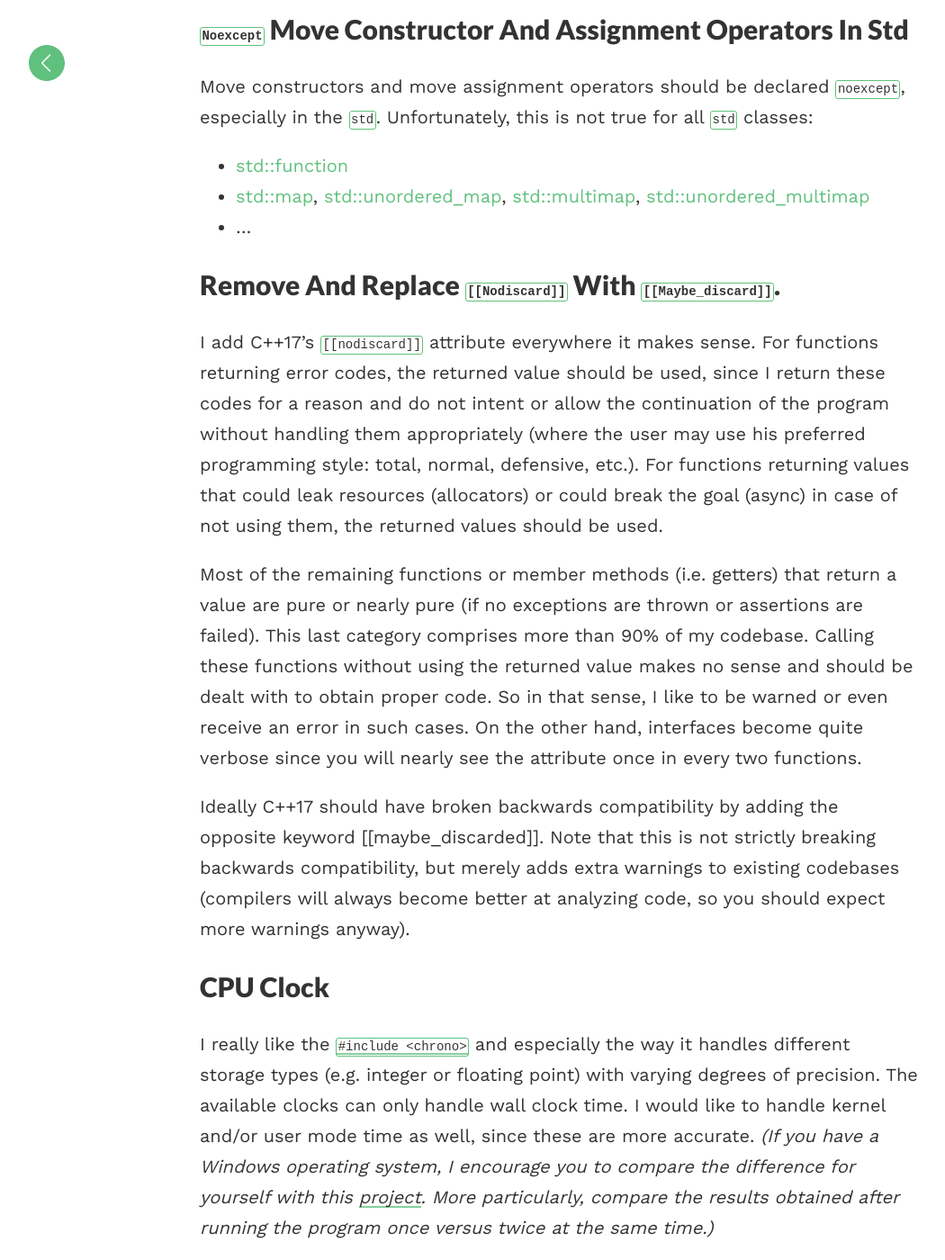
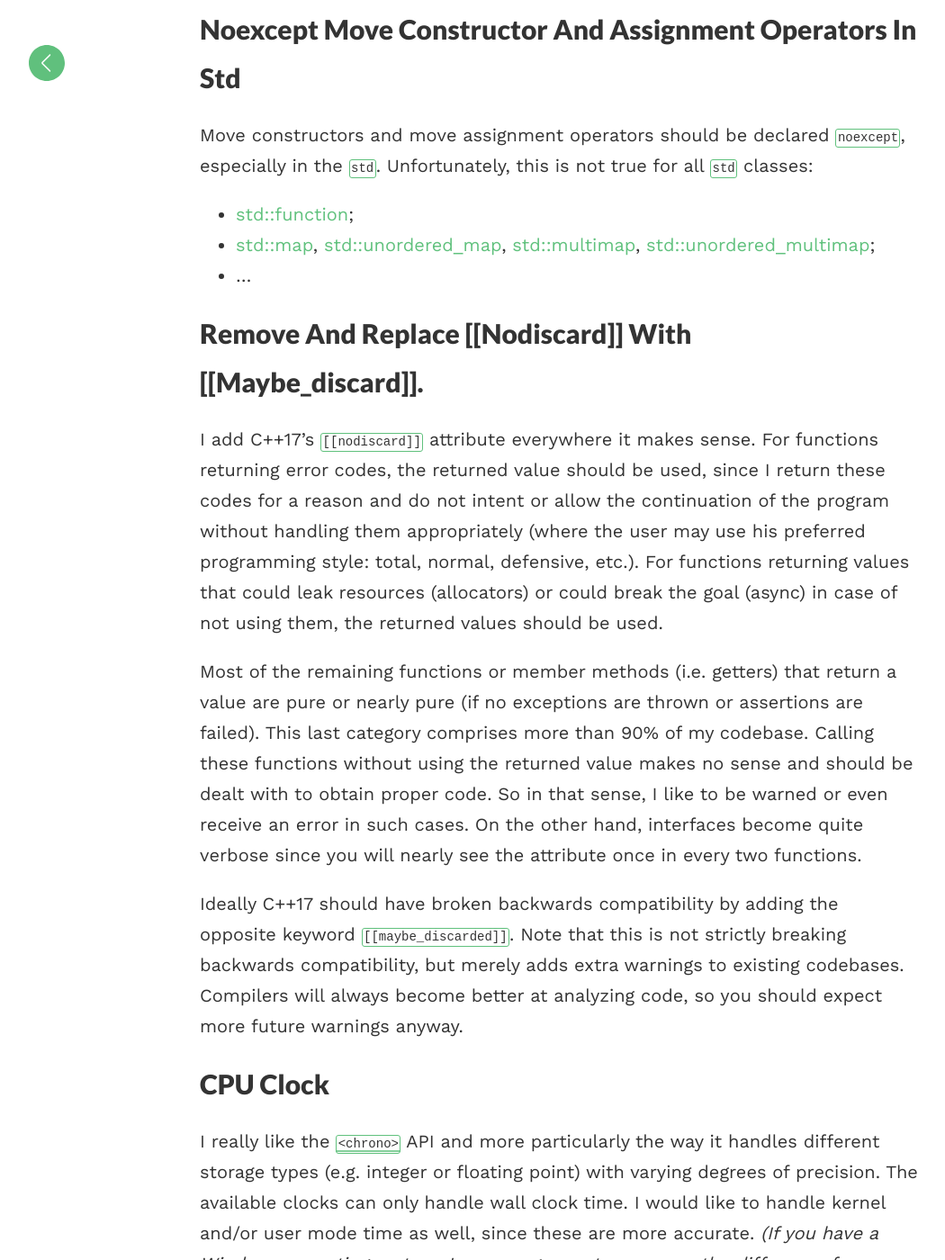
Before and after one commit to matt77hias/Blog, a Jekyll site: the page built from _posts/2018-01-27-cpp-wishlist.md, in a window 1280 px wide and 1400 px high, scrolled down 9040 px. Shown: the whole window at 90% size, without its empty margins (18-1068 px from the left). Built offline with Jekyll 4.4.1, drawn with Linux system fonts in a browser that asks for light colours; comment, search, counter and statistics services are not loaded; some of the changed text lies outside the part shown.

Commit message:
Update 2018-01-27-cpp-wishlist.md

````diff
--- a/_posts/2018-01-27-cpp-wishlist.md
+++ b/_posts/2018-01-27-cpp-wishlist.md
@@ -257,7 +257,7 @@
     auto &bar = Create< Bar >();
 }
 ```
-This looks much compacter, but unfortunately requires us to know all resource types in advance which will not always be the case.
+This looks much more compact, but unfortunately requires us to know all resource types in advance which will not always be the case.
 
 Ideally, we would like to write something like this:
 
@@ -302,7 +302,7 @@
 C11 added anonymous unions (originally only a GNU extension) and anonymous structs to the C standard.
 C++98 (the first C++ standard) includes anonymous unions but not anonymous structs.
 
-Though, anonymous structs work out-of-the-box with MVC++, gcc and Clang for all C++ standards and are ubiquitous in APIs aiming at both a C and C++ audience such as the Windows API (try to disable C++ language extensions in the compiler and see for yourself).
+Though, anonymous structs work out-of-the-box with MVC++, gcc and Clang for all C++ standards and are ubiquitous in APIs aiming at both a C and C++ audience, such as the Windows API (try to disable C++ language extensions in the compiler and see for yourself).
 So the only reason I can imagine for not adding anonymous structs to the C++ standard, is that one simply forgot that this language feature is non-standard.
 
 ## Integral prefixes
@@ -328,7 +328,7 @@
 }
 ```
 This can become quite verbose when using simple arithmetic functions:
-```
+```c++
 #include <algorithm>
 
 int main() {
@@ -337,22 +337,22 @@
 }
 ```
 
-## `noexcept` move constructor and assignment operators in std
+## noexcept move constructor and assignment operators in std
 Move constructors and move assignment operators should be declared `noexcept`, especially in the `std`.
 Unfortunately, this is not true for all `std` classes:
-* [std::function](http://en.cppreference.com/w/cpp/utility/functional/function)
-* [std::map](http://en.cppreference.com/w/cpp/container/map/map), [std::unordered_map](http://en.cppreference.com/w/cpp/container/unordered_map/unordered_map), [std::multimap](http://en.cppreference.com/w/cpp/container/multimap/multimap), [std::unordered_multimap](http://en.cppreference.com/w/cpp/container/unordered_multimap/unordered_multimap)
+* [std::function](http://en.cppreference.com/w/cpp/utility/functional/function);
+* [std::map](http://en.cppreference.com/w/cpp/container/map/map), [std::unordered_map](http://en.cppreference.com/w/cpp/container/unordered_map/unordered_map), [std::multimap](http://en.cppreference.com/w/cpp/container/multimap/multimap), [std::unordered_multimap](http://en.cppreference.com/w/cpp/container/unordered_multimap/unordered_multimap);
 * ...
 
-## Remove and replace `[[nodiscard]]` with `[[maybe_discard]]`.
+## Remove and replace [[nodiscard]] with [[maybe_discard]].
 I add C++17's `[[nodiscard]]` attribute everywhere it makes sense. For functions returning error codes, the returned value should be used, since I return these codes for a reason and do not intent or allow the continuation of the program without handling them appropriately (where the user may use his preferred programming style: total, normal, defensive, etc.). For functions returning values that could leak resources (allocators) or could break the goal (async) in case of not using them, the returned values should be used.
 
 Most of the remaining functions or member methods (i.e. getters) that return a value are pure or nearly pure (if no exceptions are thrown or assertions are failed). This last category comprises more than 90% of my codebase. Calling these functions without using the returned value makes no sense and should be dealt with to obtain proper code. So in that sense, I like to be warned or even receive an error in such cases. On the other hand, interfaces become quite verbose since you will nearly see the attribute once in every two functions.
 
-Ideally C++17 should have broken backwards compatibility by adding the opposite keyword [[maybe_discarded]]. Note that this is not strictly breaking backwards compatibility, but merely adds extra warnings to existing codebases (compilers will always become better at analyzing code, so you should expect more warnings anyway).
+Ideally C++17 should have broken backwards compatibility by adding the opposite keyword `[[maybe_discarded]]`. Note that this is not strictly breaking backwards compatibility, but merely adds extra warnings to existing codebases. Compilers will always become better at analyzing code, so you should expect more future warnings anyway.
 
 ## CPU clock
-I really like the [`#include <chrono>`](http://en.cppreference.com/w/cpp/chrono) and especially the way it handles different storage types (e.g. integer or floating point) with varying degrees of precision. The available clocks can only handle wall clock time. I would like to handle kernel and/or user mode time as well, since these are more accurate. *(If you have a Windows operating system, I encourage you to compare the difference for yourself with this [project](https://github.com/matt77hias/Timing/blob/master/Timing/Timing/src/Timing.cpp). More particularly, compare the results obtained after running the program once versus twice at the same time.)*
+I really like the [`<chrono>`](http://en.cppreference.com/w/cpp/chrono) API and more particularly the way it handles different storage types (e.g. integer or floating point) with varying degrees of precision. The available clocks can only handle wall clock time. I would like to handle kernel and/or user mode time as well, since these are more accurate. *(If you have a Windows operating system, I encourage you to compare the difference for yourself with this [project](https://github.com/matt77hias/Timing/blob/master/Timing/Timing/src/Timing.cpp). More particularly, compare the results obtained after running the program once versus twice at the same time.)*
 
 It would be handy to have a clock that handles kernel and/or user mode timestamps in the `std`, since it could be used on all platforms. The surprising thing is that C++ already has such a clock from its C legacy: [`clock`](http://www.cplusplus.com/reference/ctime/clock/).
 
````
Also changed, not shown: other parts of _posts/2018-01-27-cpp-wishlist.md (+1 -1 lines).
